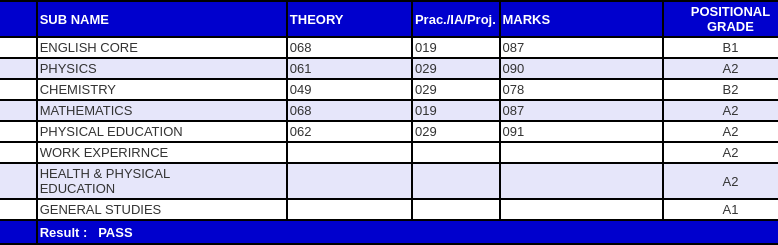
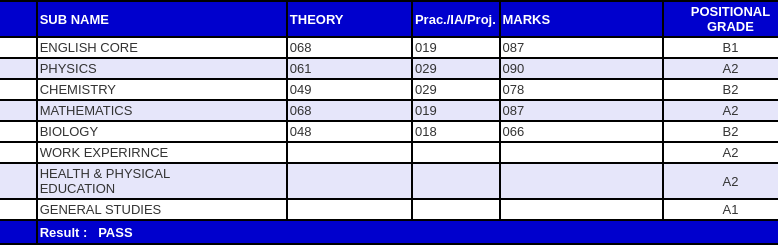
Before and after one commit to HALfBloOod/atifscbse, a plain HTML site: page index.html in a window 1280 px wide. Shown: the part 271-516 px from the top of the page, 319-1097 px from the left. Drawn offline with Linux system fonts and the light colour scheme.

Commit message:
Update index.html

```diff
--- a/index.html
+++ b/index.html
@@ -194,11 +194,11 @@ Senior School Certificate Examination (Class XII) 2024<br>
 
   <tr bgcolor="#ffffff">
     <td align="middle"><font face="Arial" size=2> 048</font></td>
-    <td align="left" ><font face="Arial" size=2>PHYSICAL EDUCATION</font></td>
-    <td align="left" ><font face="Arial" size=2>062</font></td>
-    <td align="left" ><font face="Arial" size=2>029</font></td>
-    <td align="left" ><font face="Arial" size=2>091</font></td>
-    <td align="middle"><font face="Arial" size=2>A2</font></td>
+    <td align="left" ><font face="Arial" size=2>BIOLOGY</font></td>
+    <td align="left" ><font face="Arial" size=2>048</font></td>
+    <td align="left" ><font face="Arial" size=2>018</font></td>
+    <td align="left" ><font face="Arial" size=2>066</font></td>
+    <td align="middle"><font face="Arial" size=2>B2</font></td>
   </tr>
 
     <tr >
```
